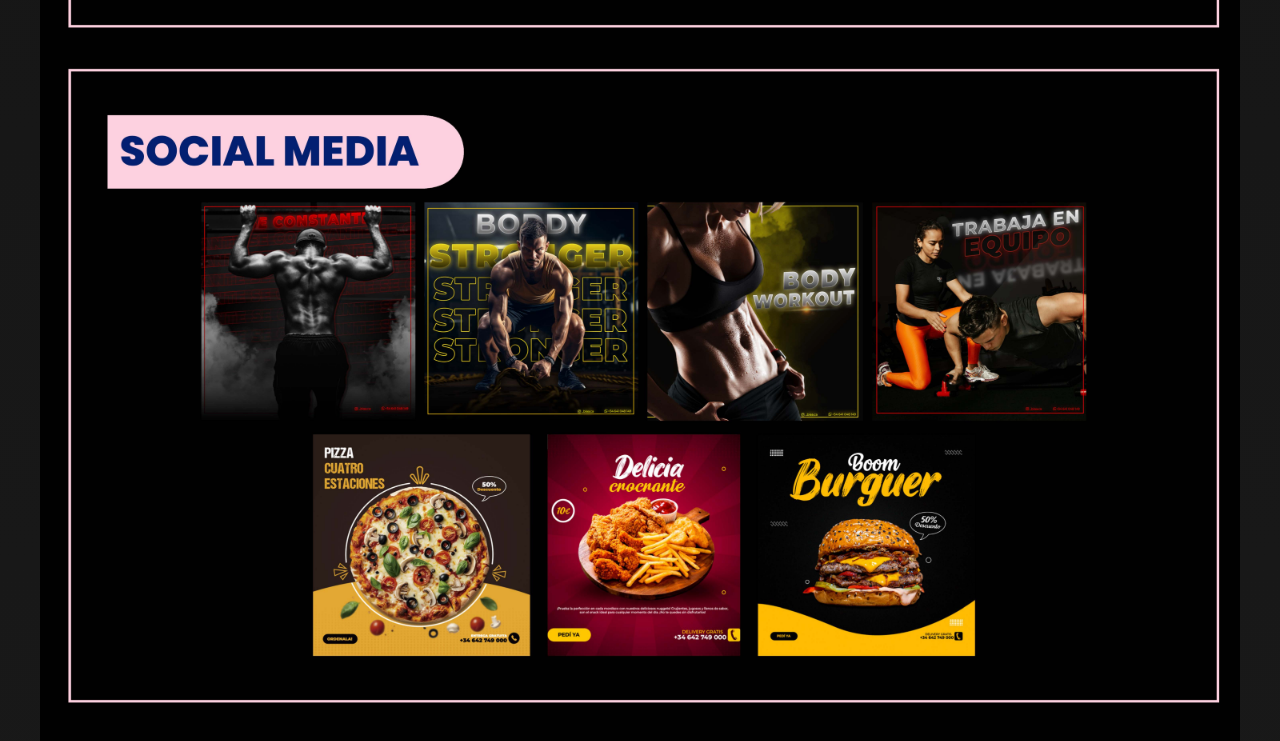
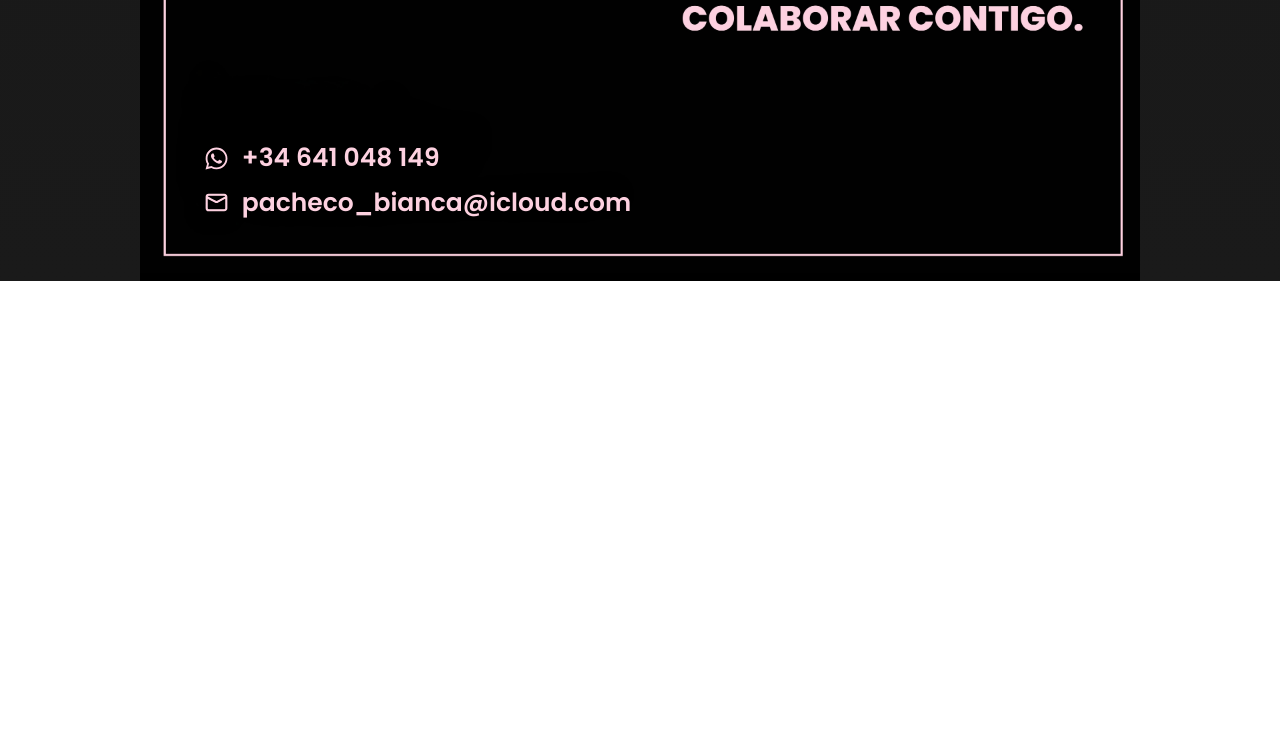
Before and after one commit to LucasBenitez7/portfolio-bia, a React (Vite) app: page / in a window 1280 px wide. Shown: the part 5360-6101 px from the top of the page. After the commit the page ends 5641 px from the top, so only its background shows below. Built offline with nearby package versions, Linux system fonts and the light colour scheme.

Commit message:
todo arrgelado

```diff
--- a/index.html
+++ b/index.html
@@ -2,7 +2,7 @@
 <html lang="en">
 	<head>
 		<meta charset="UTF-8" />
-		<link rel="icon" type="image/svg+xml" href="/public/assets/logo_b.jpg" />
+		<link rel="icon" type="image/svg+xml" href="/assets/logo_b.jpg" />
 		<meta name="viewport" content="width=device-width, initial-scale=1.0" />
 		<title>Portfolio Bianca</title>
 	</head>
--- a/src/PortfolioApp.jsx
+++ b/src/PortfolioApp.jsx
@@ -46,9 +46,8 @@ export function PortfolioApp() {
 									target="_blank"
 									rel="noopener noreferrer"
 								>
-									<FaWhatsapp size={2} /> +34 641 048 149
+									<FaWhatsapp /> +34 641 048 149
 								</a>
-								<br />
 								{/* Mail icon with link */}
 								<a
 									href="mailto:pacheco_bianca@icloud.com"
@@ -56,7 +55,7 @@ export function PortfolioApp() {
 									target="_blank"
 									rel="noopener noreferrer"
 								>
-									<CiMail size={28} strokeWidth={1} /> pacheco_bianca@icloud.com
+									<CiMail strokeWidth={1} /> pacheco_bianca@icloud.com
 								</a>
 							</div>
 						)}
--- a/src/index.css
+++ b/src/index.css
@@ -13,7 +13,7 @@ body {
 
 .cont {
   width: 100%;
-  max-width: 1200px;
+  max-width: 1000px;
   margin: 0 auto;
   display: flex;
   justify-content: center;
@@ -67,6 +67,7 @@ body {
   max-width: 90%;
   width: auto;
   box-sizing: border-box;
+  align-items: center;
 }
 
 /* Estilo para los enlaces */
@@ -78,7 +79,10 @@ body {
   font-weight: 600;
   display: flex;
   align-items: center;
-  gap: 7px;
+  padding-top: .5vw;
+  gap: 1vw;
+  height: max-content;
+
 }
 
 .contact-link:hover {
@@ -86,10 +90,7 @@ body {
 }
 
 /* Estilo para los íconos */
-.contact-link svg {
-  width: 1.5em; /* Ajusta el tamaño de los íconos */
-  height: 1.5em;
-}
+
 
 .contact-link i {
   color: #fdd1e0;
@@ -100,7 +101,7 @@ body {
 }
 
 
-@media (min-width: 1300px) {
+@media (min-width: 1200px) {
   .contact-link {
     font-size: 25px; /* Limita el tamaño de la fuente en pantallas grandes */
   }
```
Also changed, not shown: 15 other files (tests, documents, lock files or other folders).
